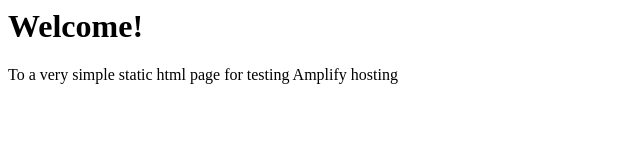
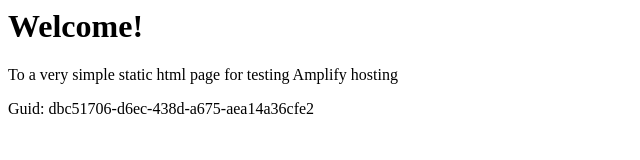
Before and after one commit to aws-aemilia-sin/Github-PR-Commit-Integration-Test-DoNotTouch-v1-prod-ap-southeast-1, a website: page src/index.html in a window 1280 px wide. Shown: the whole page, without its empty margins (0-640 px from the left). Drawn offline with Linux system fonts and the light colour scheme.

Commit message:
commit from integ tests

```diff
--- a/src/index.html
+++ b/src/index.html
@@ -1,3 +1,5 @@
+
+
 <html lang="en">
 
 <head>
@@ -10,6 +12,6 @@
 <body>
     <h1>Welcome!</h1>
     <p>To a very simple static html page for testing Amplify hosting</p>
-</body>
+    <p>Guid: dbc51706-d6ec-438d-a675-aea14a36cfe2</p></body>
 
 </html>
```
